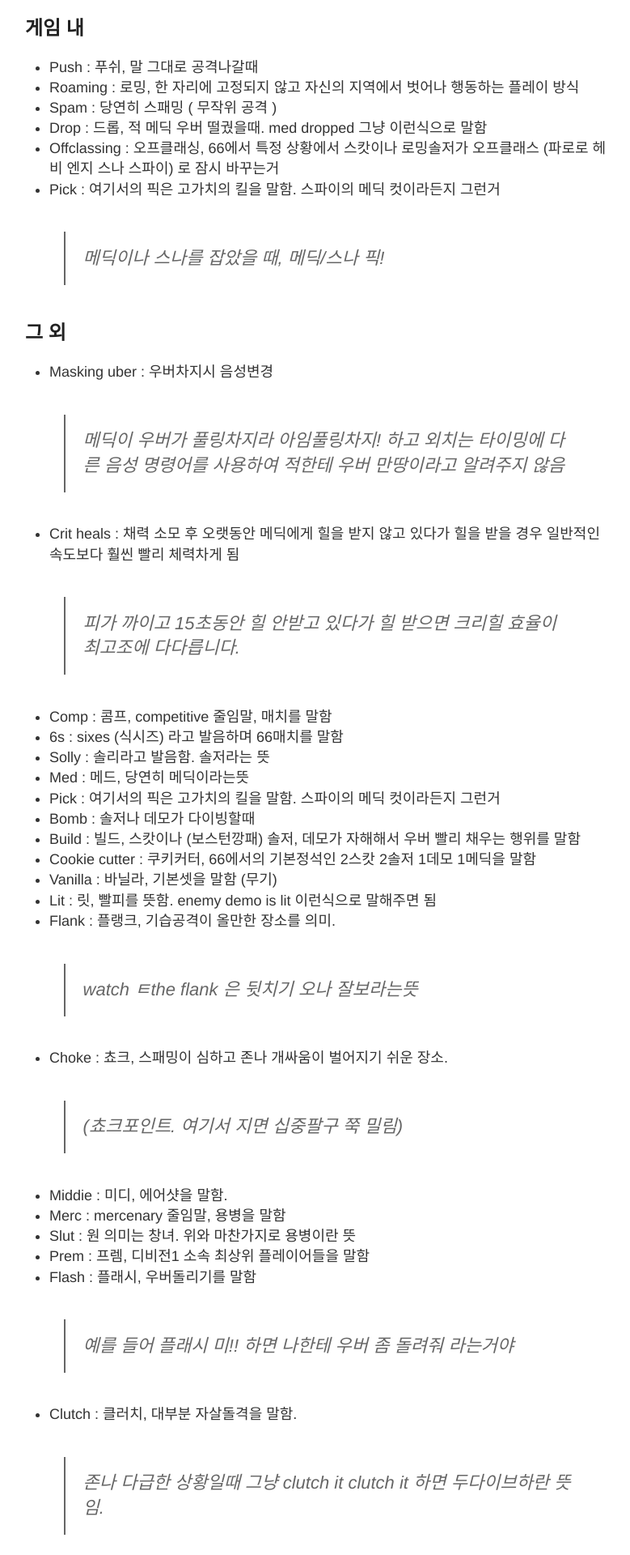
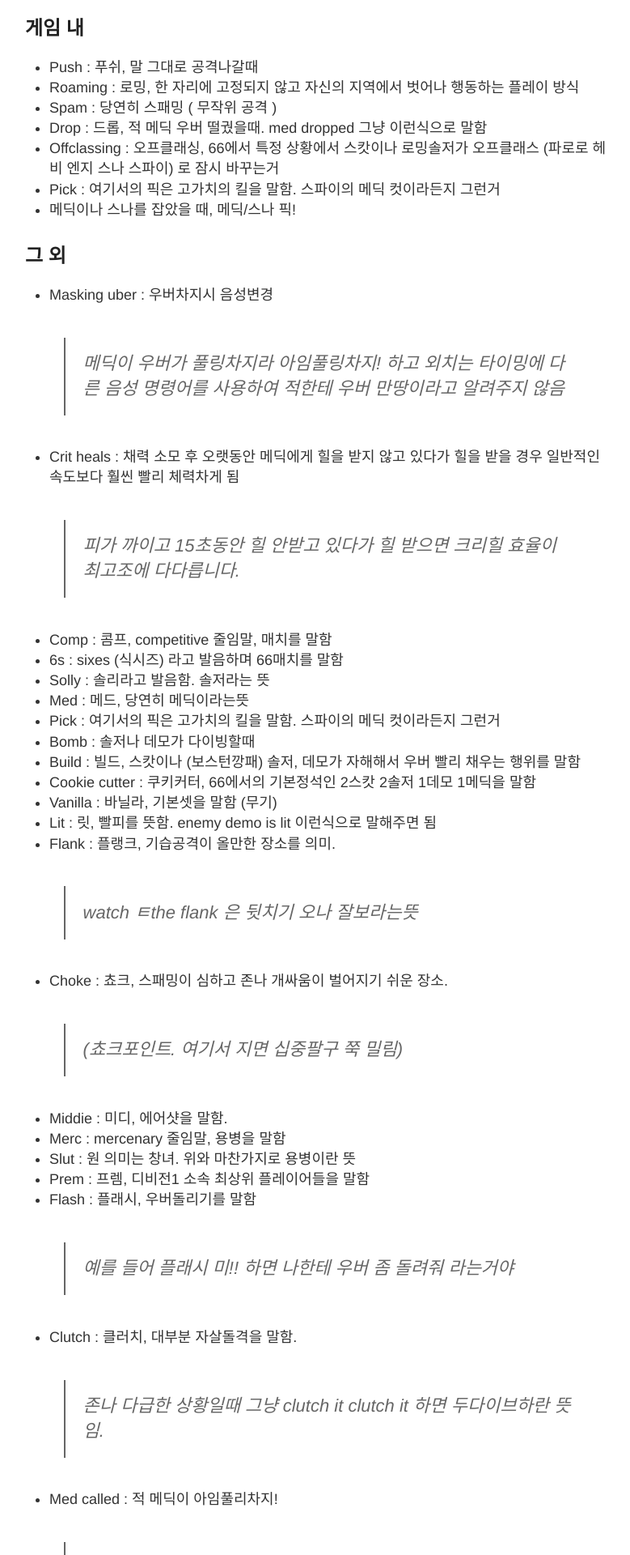
Before and after one commit to whooyet/whooyet.github.io, a Jekyll site: the page built from _posts/2017-10-19-highlander.md, in a window 1280 px wide. Shown: the part 442-2362 px from the top of the page at 81% size, without its empty margins (249-1028 px from the left). Built offline with Jekyll 4.4.1, drawn with Linux system fonts in a browser that asks for light colours.

```diff
--- a/_posts/2017-10-19-highlander.md
+++ b/_posts/2017-10-19-highlander.md
@@ -22,7 +22,7 @@ fullview: true
 - Offclassing : 오프클래싱, 66에서 특정 상황에서
 스캇이나 로밍솔저가 오프클래스 (파로로 헤비 엔지 스나 스파이) 로 잠시 바꾸는거
 - Pick : 여기서의 픽은 고가치의 킬을 말함. 스파이의 메딕 컷이라든지 그런거
-> 메딕이나 스나를 잡았을 때, 메딕/스나 픽!
+* 메딕이나 스나를 잡았을 때, 메딕/스나 픽!
 
 ## 그 외
 - Masking uber : 우버차지시 음성변경
```
